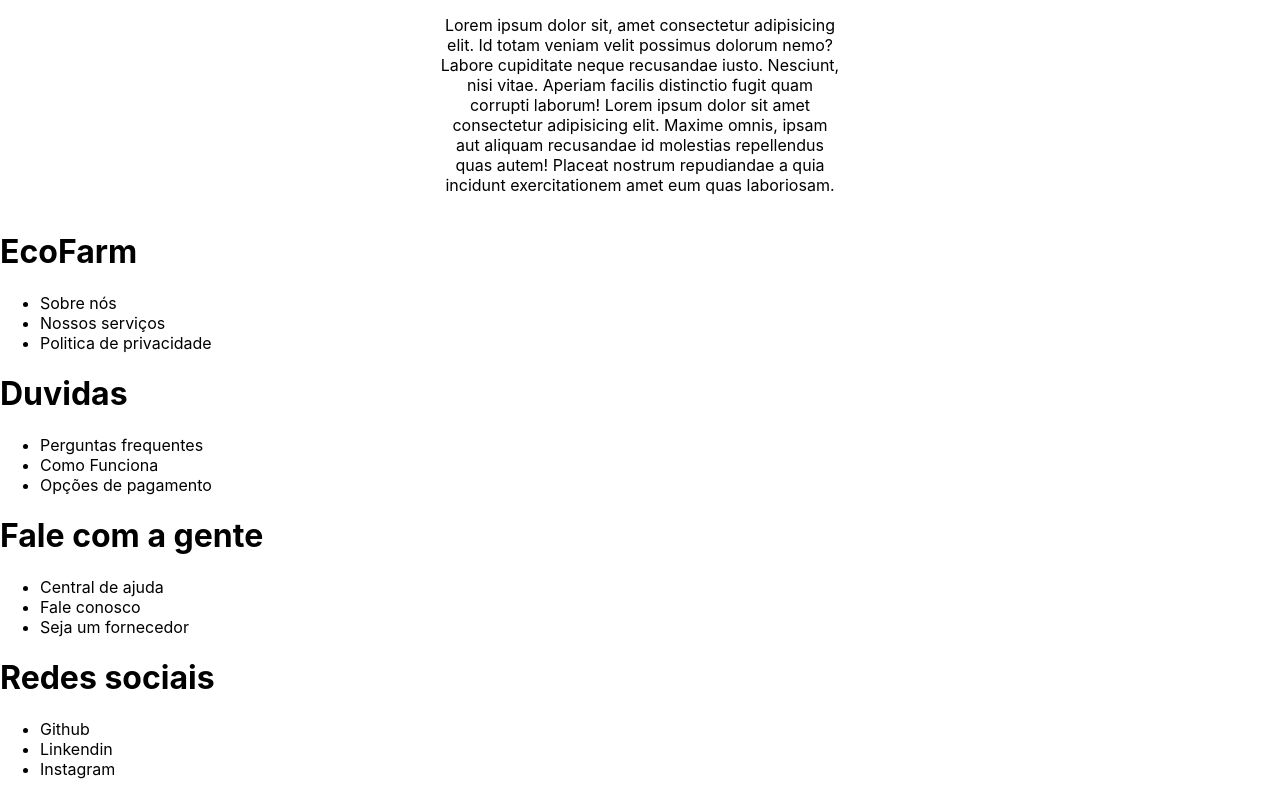
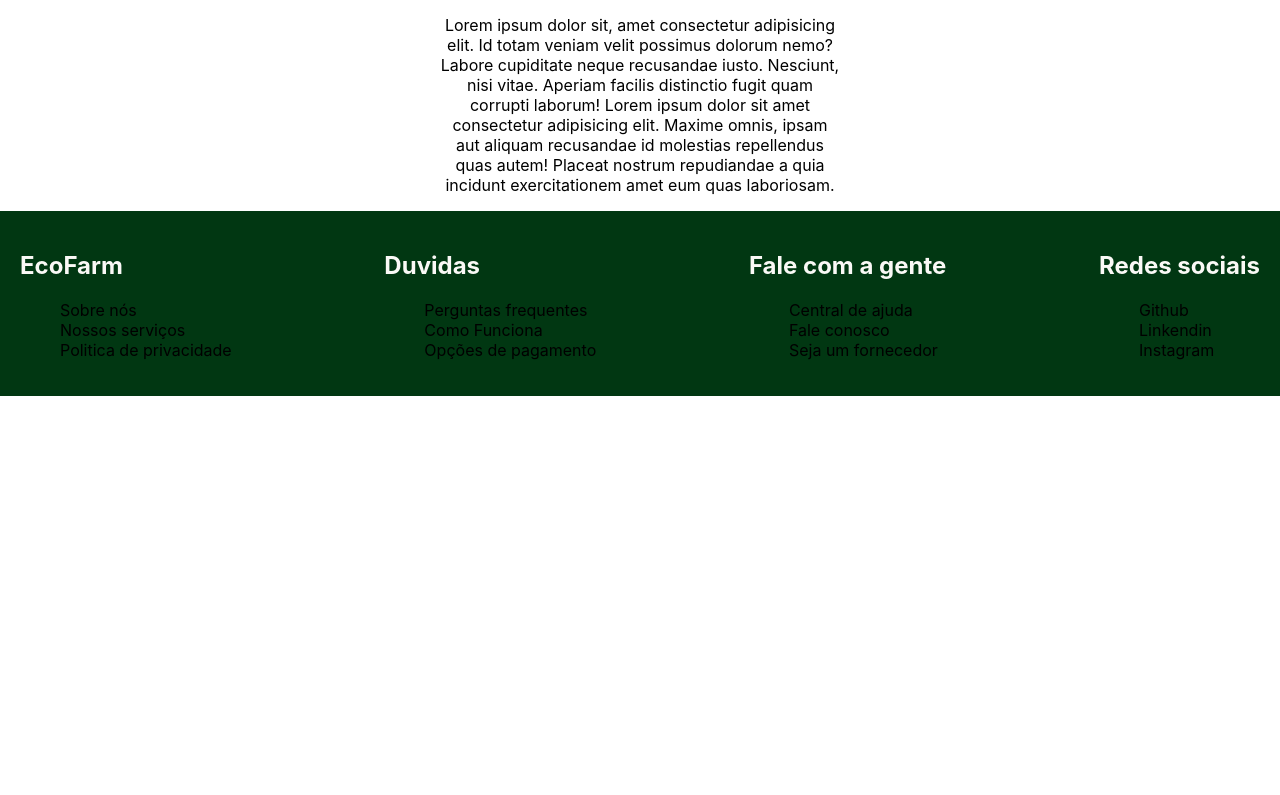
Before and after one commit to Fernanda-Chagas/Projeto-EcoFarm-React, a React (Create React App) app: page /home in a window 1280 px wide. Shown: the part 1045-1840 px from the top of the page. After the commit the page ends 1441 px from the top, so only its background shows below. Built offline with nearby package versions, Linux system fonts and the light colour scheme.

Commit message:
@jonathancqa [Task: Adicionado algumas estilizações no footer] {08/09/2022 10:40}

```diff
--- a/src/App.tsx
+++ b/src/App.tsx
@@ -11,6 +11,7 @@ function App() {
       <Navbar />
       <div style={{ minHeight: '100vh' }}>
         <Routes>
+        <Route path="/" element={<Home />} />
           <Route path="/home" element={<Home />} />
         </Routes>
       </div>
--- a/src/components/estaticos/footer/Footer.css
+++ b/src/components/estaticos/footer/Footer.css
@@ -0,0 +1,17 @@
+.container{
+    background-color: #013712;
+    display: flex;
+    justify-content: space-between;
+}
+
+.boxs{
+    padding: 20px;
+    align-content: center;
+}
+
+.boxs ul li{
+    list-style: none;
+}
+.boxs h2 {
+    color:  #FAF9F6;
+}
--- a/src/components/estaticos/footer/Footer.tsx
+++ b/src/components/estaticos/footer/Footer.tsx
@@ -6,54 +6,43 @@ import InstagramIcon from '@mui/icons-material/Instagram';
 import GitHubIcon from '@mui/icons-material/GitHub';
 import LinkedInIcon from '@mui/icons-material/LinkedIn';
 
-
-
 function Footer() {
 
     return (
-       <Grid>
-
-        <Box>
-            <h1>EcoFarm</h1>
+       <footer className='container'>
+        <div className='boxs'>
+            <h2>EcoFarm</h2>
             <ul>
                 <li>Sobre nós</li>
                 <li>Nossos serviços</li>
                 <li>Politica de privacidade</li>
             </ul>
-
-        </Box>
-        <Box>
-        <h1>Duvidas</h1>
+        </div>
+        <div className='boxs'>
+        <h2>Duvidas</h2>
             <ul>
                 <li>Perguntas frequentes</li>
                 <li>Como Funciona</li>
                 <li>Opções de pagamento</li>
             </ul>
-
-        </Box>
-        <Box>
-        <h1>Fale com a gente</h1>
+        </div>
+        <div className='boxs'>
+        <h2>Fale com a gente</h2>
             <ul>
                 <li>Central de ajuda</li>
                 <li>Fale conosco</li>
                 <li>Seja um fornecedor</li>
             </ul>
-
-        </Box>
-        <Box>
-        <h1>Redes sociais</h1>
+        </div>
+        <div className='boxs'>
+        <h2>Redes sociais</h2>
             <ul>
                 <li>Github</li>
                 <li>Linkendin</li>
                 <li>Instagram</li>
             </ul>
-
-        </Box>
-        <Box></Box>
-
-       </Grid>
-
-
+        </div>
+       </footer>
     );
 
 }
--- a/src/components/estaticos/navbar/Navbar.tsx
+++ b/src/components/estaticos/navbar/Navbar.tsx
@@ -18,12 +18,12 @@ function Navbar() {
                     <Box display="flex" justifyContent="start">
                         <Box mx={1} className='cursor'>
                             <Typography variant="h6" color="inherit">
-                                home
+                                Home
                             </Typography>
                         </Box>
                         <Box mx={1} className='cursor'>
                             <Typography variant="h6" color="inherit">
-                                Sobre Nós
+                                Sobre nós
                             </Typography>
                         </Box>
                         <Box mx={1} className='cursor'>
```
